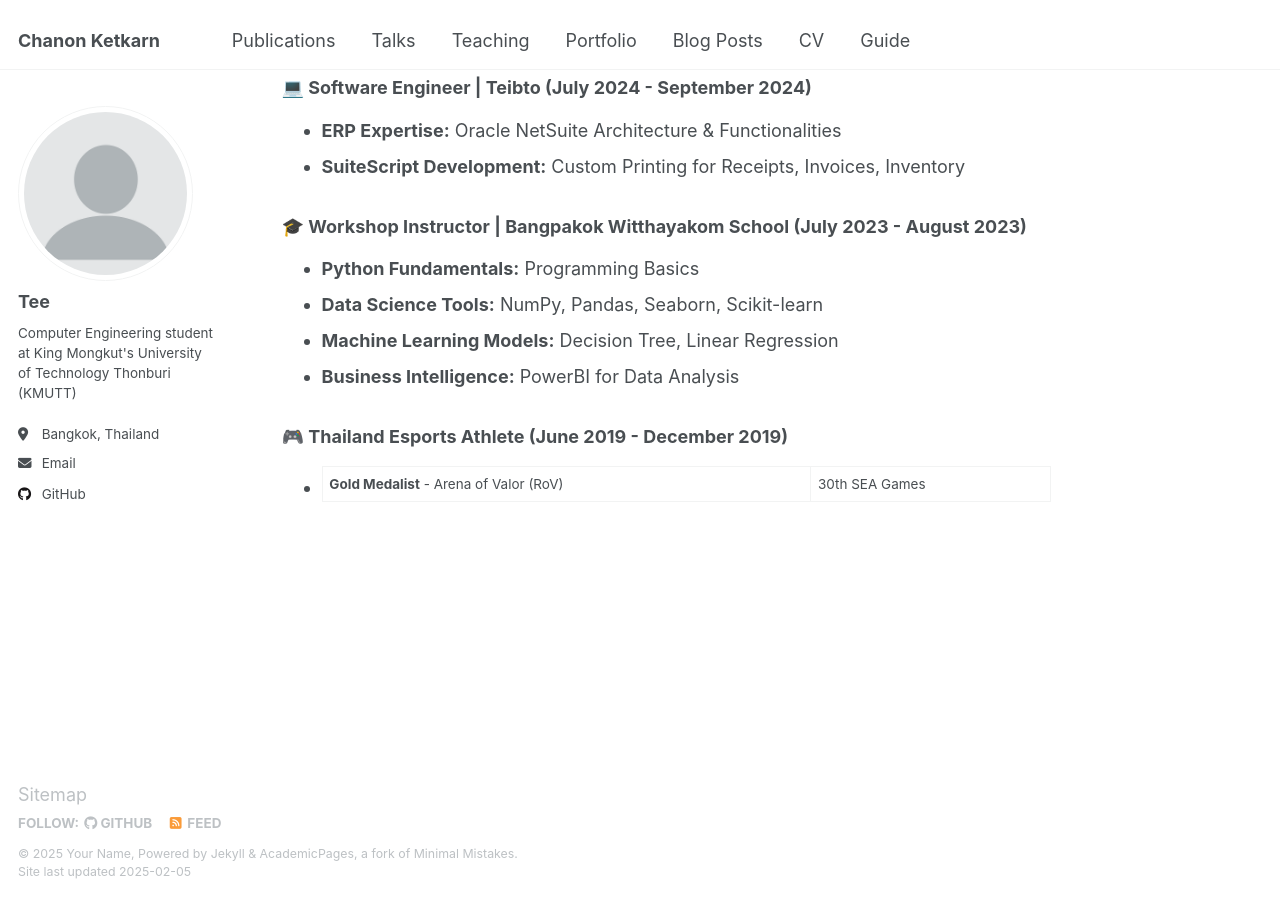
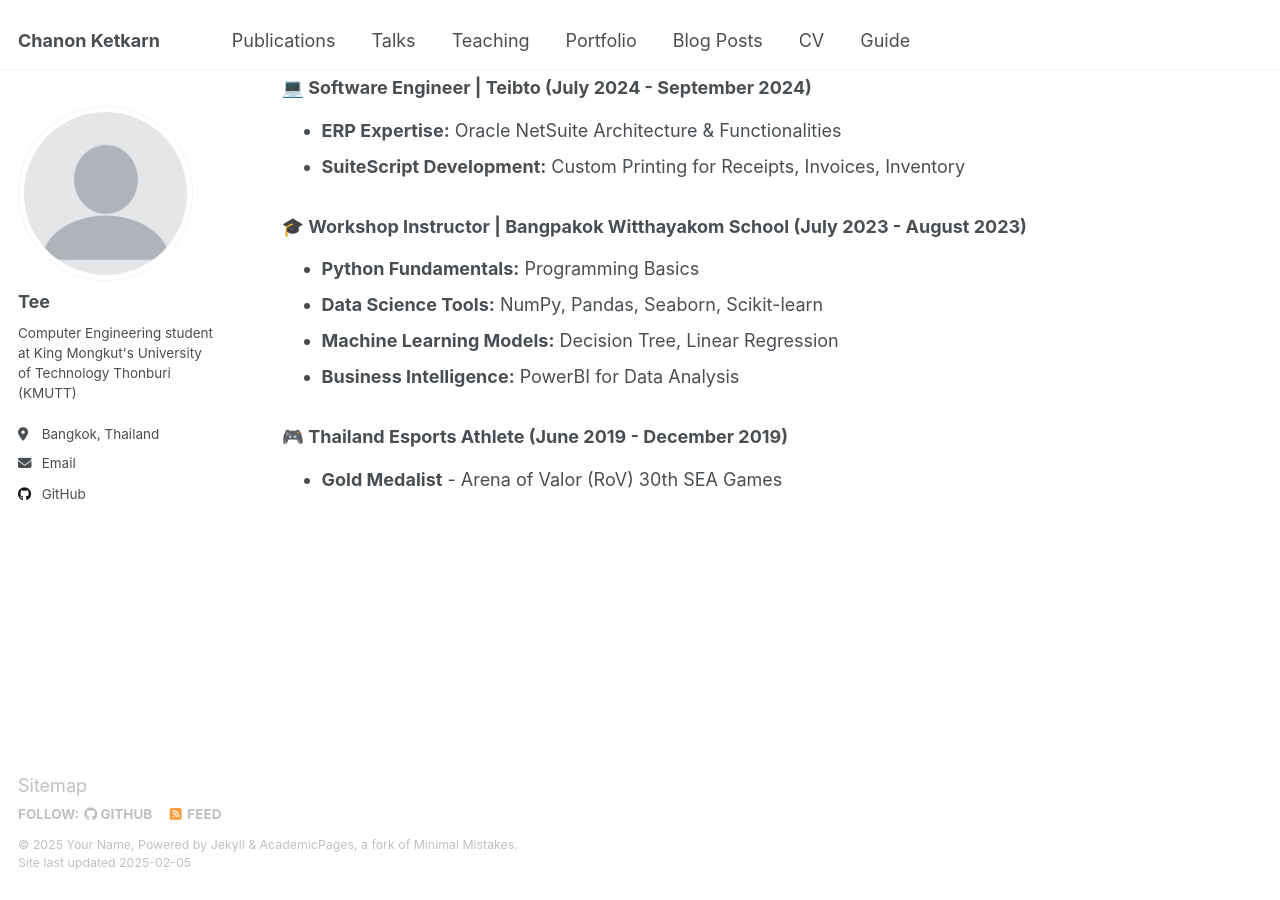
Before and after one commit to ChanonTee/ChanonTee.github.io, a Jekyll site: the page built from _pages/about.md, in a window 1280 px wide and 900 px high, scrolled down 914 px. Built offline with Jekyll 4.4.1, drawn with Linux system fonts in a browser that asks for light colours.

```diff
--- a/_pages/about.md
+++ b/_pages/about.md
@@ -42,4 +42,4 @@ redirect_from:
 - **Business Intelligence:** PowerBI for Data Analysis
 
 ### 🎮 **Thailand Esports Athlete** (June 2019 - December 2019)
-- **Gold Medalist** - Arena of Valor (RoV) | 30th SEA Games
+- **Gold Medalist** - Arena of Valor (RoV) 30th SEA Games
```
